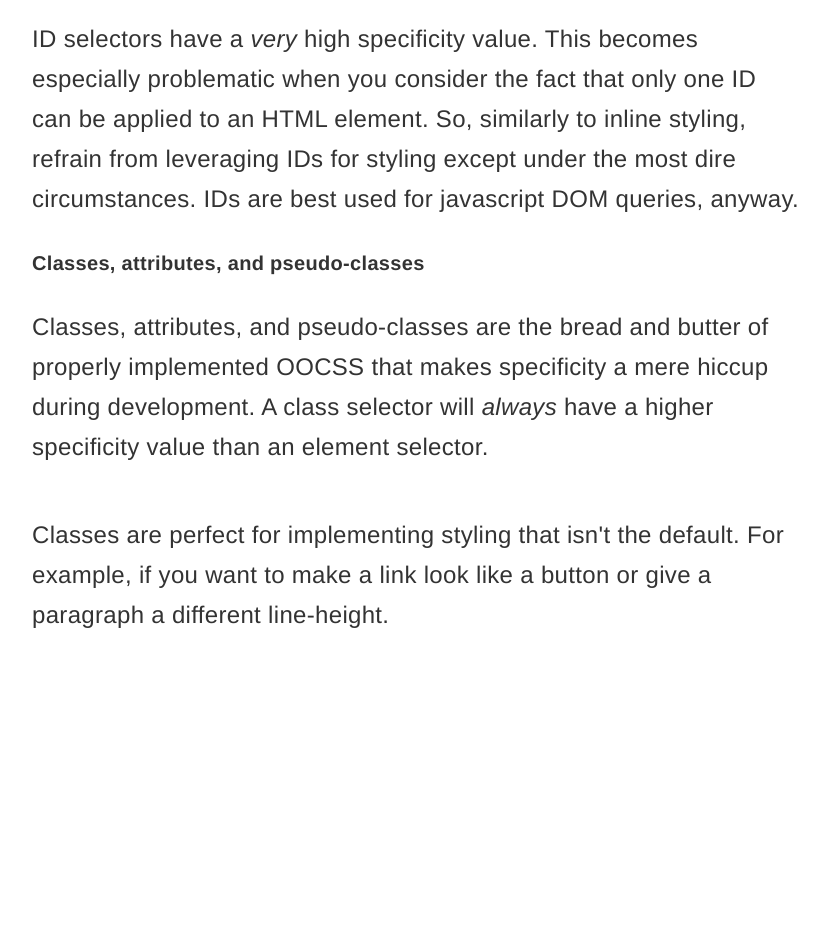
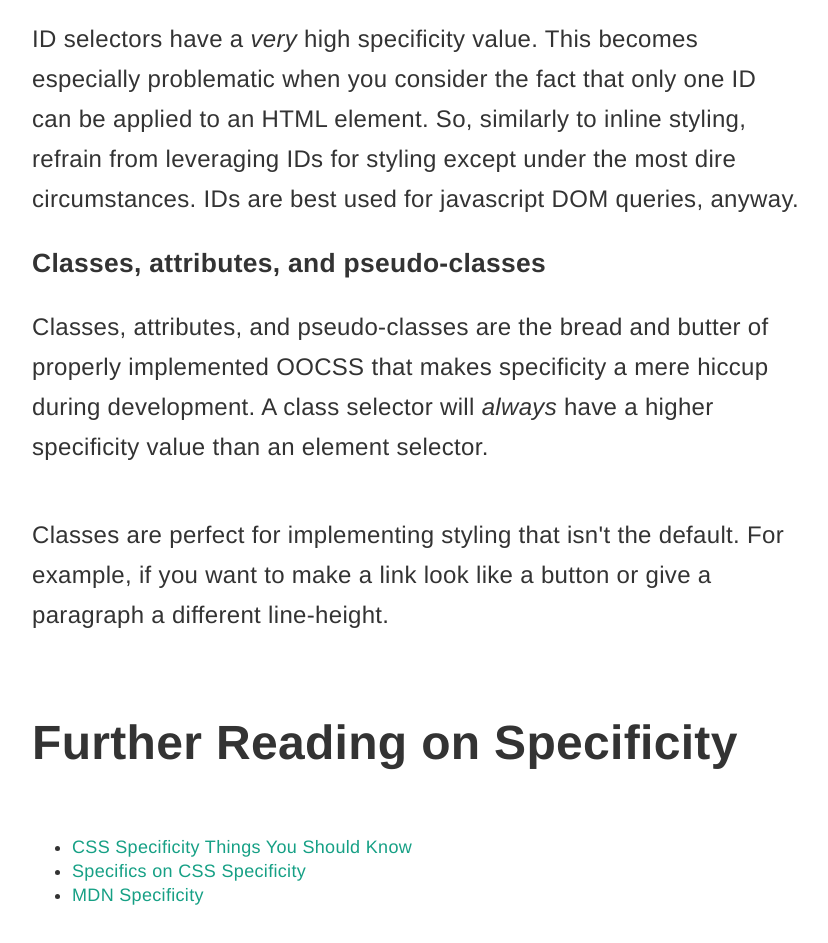
Before and after one commit to johno/specificity.co, a website: page index.html in a window 1280 px wide. Shown: the part 1935-2878 px from the top of the page, without its empty margins (224-1052 px from the left). Before the commit the page ends 2666 px from the top, so only its background shows below. Drawn offline with Linux system fonts and the light colour scheme.

Commit message:
Tweak styling of typography.

```diff
--- a/index.html
+++ b/index.html
@@ -87,6 +87,12 @@
         Classes are perfect for implementing styling that isn't the default. For example, if you want to make
         a link look like a button or give a paragraph a different line-height.
       </p>
+      <h3 class="h2 py3">Further Reading on Specificity</h3>
+      <ul>
+        <li><a href="http://www.smashingmagazine.com/2007/07/27/css-specificity-things-you-should-know/">CSS Specificity Things You Should Know</a></li>
+        <li><a href="http://css-tricks.com/specifics-on-css-specificity/">Specifics on CSS Specificity</a></li>
+        <li><a href="https://developer.mozilla.org/en-US/docs/Web/CSS/Specificity">MDN Specificity</a></li>
+      </ul>
     </div>
   </body>
 </html>
--- a/sass/_type.scss
+++ b/sass/_type.scss
@@ -21,7 +21,7 @@ h2, .h2, .f2 {
 }
 
 h3, .h3, .f3 {
-  font-size: 1.25rem;
+  font-size: 1.65rem;
   line-height: 1.5rem;
 }
 
```
Also changed, not shown: css/i.css.
